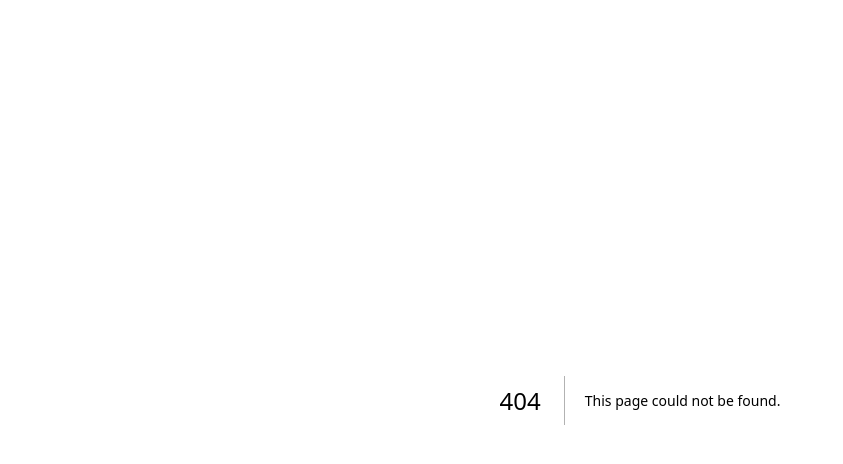
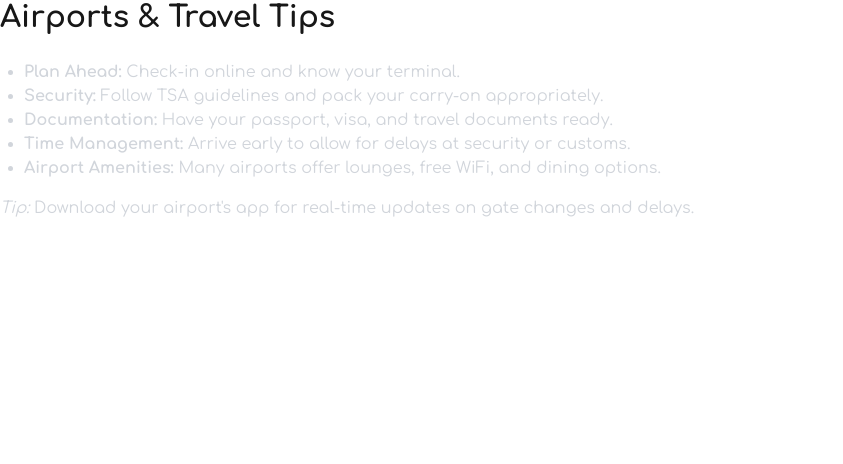
Before and after one commit to LegendairyDude/get-triped, a Next.js app: page /airports in a window 1280 px wide. Before the commit this address had no page. Shown: the top 464 px of the page, without its empty margins (0-843 px from the left). Built offline with nearby package versions, Linux system fonts and the light colour scheme.

Commit message:
Added routes for major chosen categories

```diff
--- /dev/null
+++ b/src/app/airports/page.jsx
@@ -0,0 +1,35 @@
+// app/airport/page.jsx
+"use client";
+
+export default function AirportsPage() {
+  return (
+    <div>
+      <h2 className="text-3xl font-bold mb-6">Airports & Travel Tips</h2>
+      <ul className="list-disc pl-6 text-gray-300">
+        <li>
+          <strong>Plan Ahead:</strong> Check-in online and know your terminal.
+        </li>
+        <li>
+          <strong>Security:</strong> Follow TSA guidelines and pack your
+          carry-on appropriately.
+        </li>
+        <li>
+          <strong>Documentation:</strong> Have your passport, visa, and travel
+          documents ready.
+        </li>
+        <li>
+          <strong>Time Management:</strong> Arrive early to allow for delays at
+          security or customs.
+        </li>
+        <li>
+          <strong>Airport Amenities:</strong> Many airports offer lounges, free
+          WiFi, and dining options.
+        </li>
+      </ul>
+      <p className="mt-4 text-gray-300">
+        <em>Tip:</em> Download your airport's app for real-time updates on gate
+        changes and delays.
+      </p>
+    </div>
+  );
+}
--- /dev/null
+++ b/src/app/destinations/page.jsx
@@ -0,0 +1,31 @@
+// app/destinations/page.jsx
+"use client";
+
+export default function DestinationsPage() {
+  // Placeholder content for Destinations
+  const destinations = [
+    {
+      name: "Spain",
+      description: "Vibrant culture, historic sites, and beautiful beaches.",
+    },
+    {
+      name: "Thailand",
+      description: "Exotic food, tropical beaches, and rich traditions.",
+    },
+    // ... more destinations
+  ];
+
+  return (
+    <div>
+      <h2 className="text-3xl font-bold mb-6">Destinations</h2>
+      <div className="grid grid-cols-1 sm:grid-cols-2 gap-6">
+        {destinations.map((dest, idx) => (
+          <div key={idx} className="p-4 bg-gray-800 rounded-lg shadow-lg">
+            <h3 className="text-2xl font-semibold text-primary">{dest.name}</h3>
+            <p className="mt-2 text-gray-300">{dest.description}</p>
+          </div>
+        ))}
+      </div>
+    </div>
+  );
+}
--- /dev/null
+++ b/src/app/packing/page.jsx
@@ -0,0 +1,35 @@
+// app/packing/page.jsx
+"use client";
+
+export default function PackingPage() {
+  return (
+    <div>
+      <h2 className="text-3xl font-bold mb-6">Packing Guide</h2>
+      <ul className="list-disc pl-6 text-gray-300">
+        <li>
+          <strong>Essentials:</strong> Passport, travel documents, medication,
+          chargers.
+        </li>
+        <li>
+          <strong>Clothing:</strong> Versatile outfits, comfortable shoes,
+          weather-appropriate gear.
+        </li>
+        <li>
+          <strong>Gadgets:</strong> Smartphone, power bank, camera, universal
+          adapter.
+        </li>
+        <li>
+          <strong>Toiletries:</strong> Travel-sized toiletries, sunscreen, and
+          personal care items.
+        </li>
+        <li>
+          <strong>Extras:</strong> A good book, travel journal, snacks, and
+          reusable water bottle.
+        </li>
+      </ul>
+      <p className="mt-4 text-gray-300">
+        <em>Tip:</em> Always pack a little extra for unexpected adventures!
+      </p>
+    </div>
+  );
+}
--- a/src/app/page.tsx
+++ b/src/app/page.tsx
@@ -37,7 +37,7 @@ export default function Home() {
       id: 4,
       icon: <IconBuildingAirport className="h-6 w-6" />,
       title: "Airports",
-      href: "/airport",
+      href: "/airports",
     },
   ];
 
--- /dev/null
+++ b/src/app/resorts/page.jsx
@@ -0,0 +1,18 @@
+// app/resorts/page.jsx
+"use client";
+
+import { FlipTravelPackageCard } from "@/components/FlipTravelPackageCard";
+import { resorts } from "@/data/resorts";
+
+export default function ResortsPage() {
+  return (
+    <div>
+      <h2 className="text-3xl font-bold mb-6">Resorts</h2>
+      <div className="grid grid-cols-1 sm:grid-cols-2 md:grid-cols-3 gap-6">
+        {resorts.map((resort, idx) => (
+          <FlipTravelPackageCard key={idx} packageData={resort} />
+        ))}
+      </div>
+    </div>
+  );
+}
```
